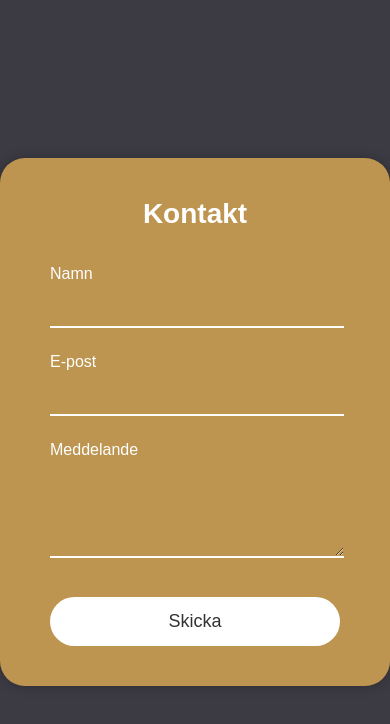
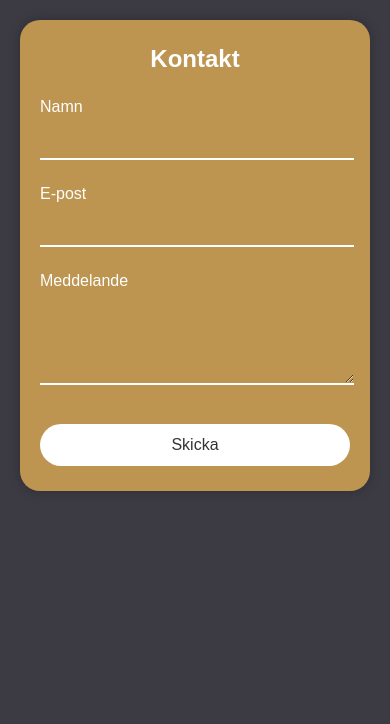
Before and after one commit to AArwid/BMI-calculator, a website: page user/contact.html in a window 390 px wide. Drawn offline with Linux system fonts and the light colour scheme.

Commit message:
added media for contact.css

```diff
--- a/user/contact.css
+++ b/user/contact.css
@@ -69,3 +69,37 @@ button {
 button:hover {
     background-color: #f0f0f0;
 }
+
+@media (max-width: 1024px) {
+    .container {
+        width: 70%;
+        padding: 30px 40px;
+    }
+}
+
+@media (max-width: 600px) {
+    body {
+        padding: 20px;
+        height: auto;
+    }
+
+    .container {
+        width: 100%;
+        padding: 25px 20px;
+        border-radius: 20px;
+    }
+
+    h1 {
+        font-size: 24px;
+        margin-bottom: 25px;
+    }
+
+    input, textarea {
+        font-size: 15px;
+    }
+
+    button {
+        font-size: 16px;
+        padding: 12px;
+    }
+}
```
